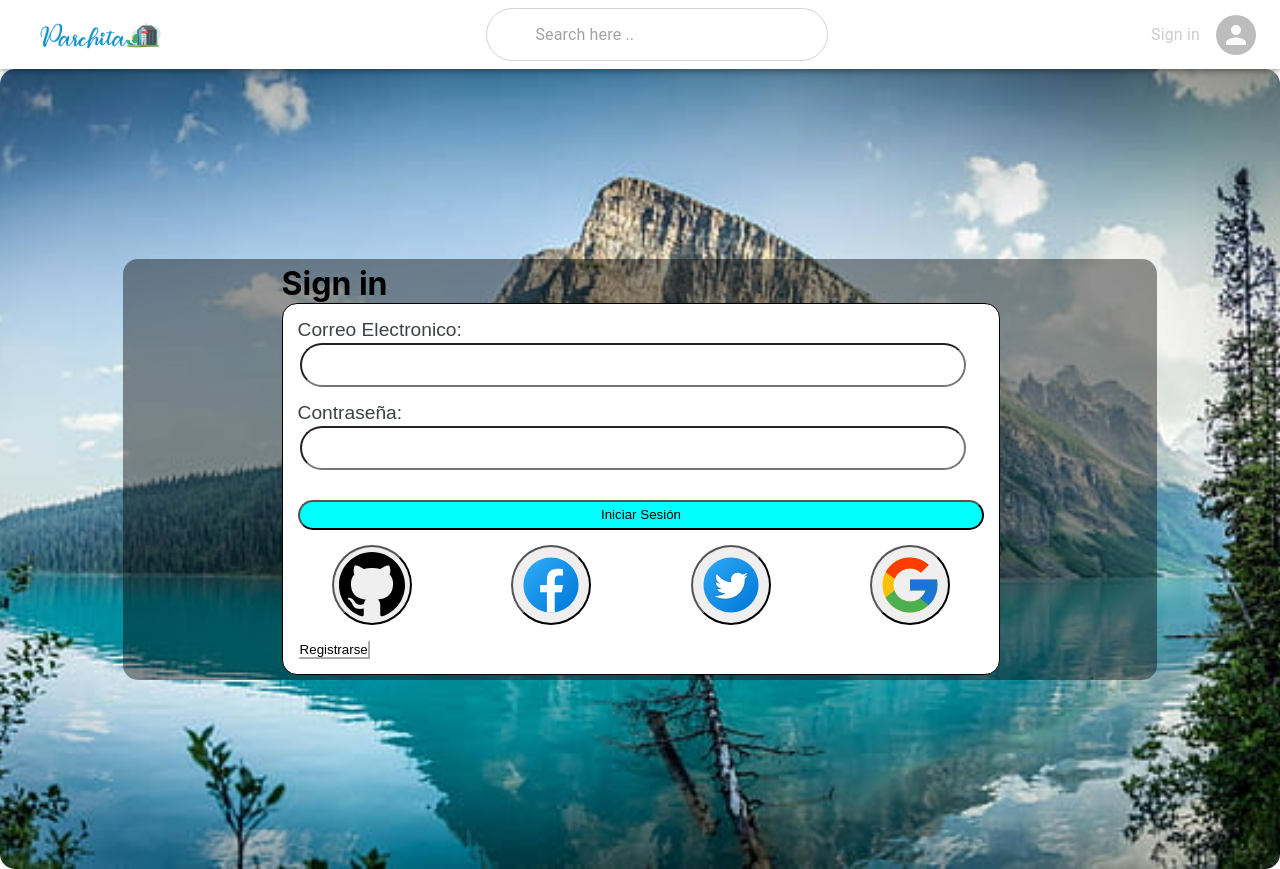
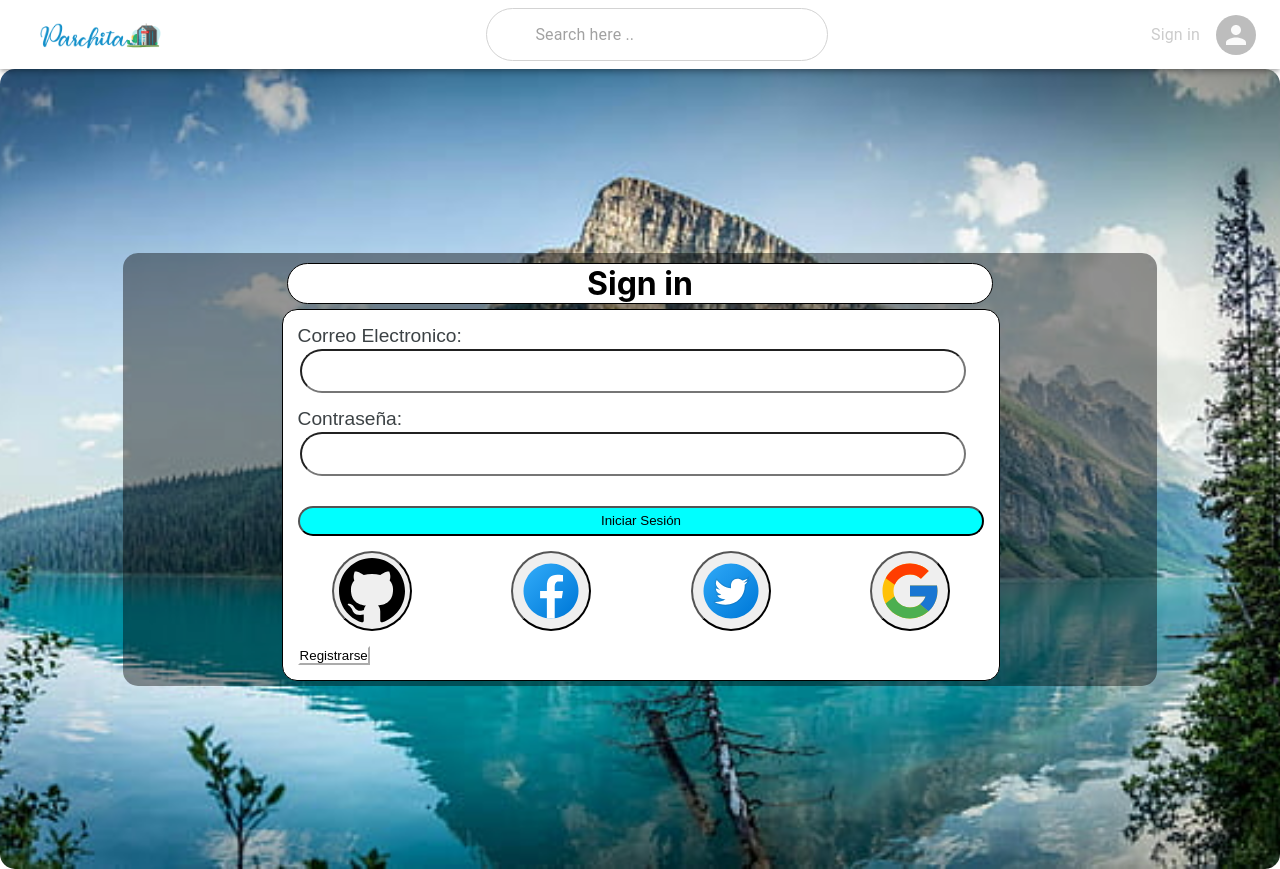
Before and after one commit to Parchitas/Parchita, a React (Create React App) app: page /login in a window 1280 px wide. Built offline with nearby package versions, Linux system fonts and the light colour scheme.

Commit message:
Update Login.js
Arreglado el id de SigIn

```diff
--- a/src/components/Login/Login.js
+++ b/src/components/Login/Login.js
@@ -48,7 +48,7 @@ const Login = () => {
       <div className="pagina">
         <div id="contenedor">
           <div id="conte">
-            <div id="sigIn">
+            <div id="sigInOrRegister">
               <h1>Sign in</h1>
             </div>
 
```
